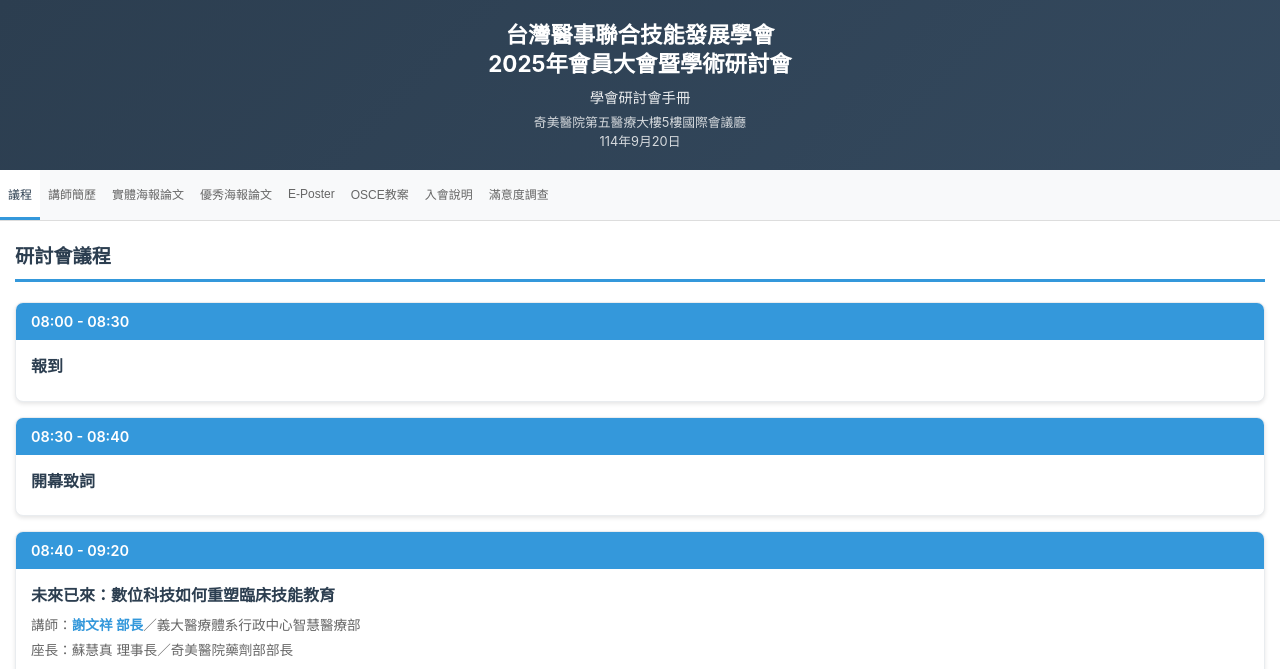
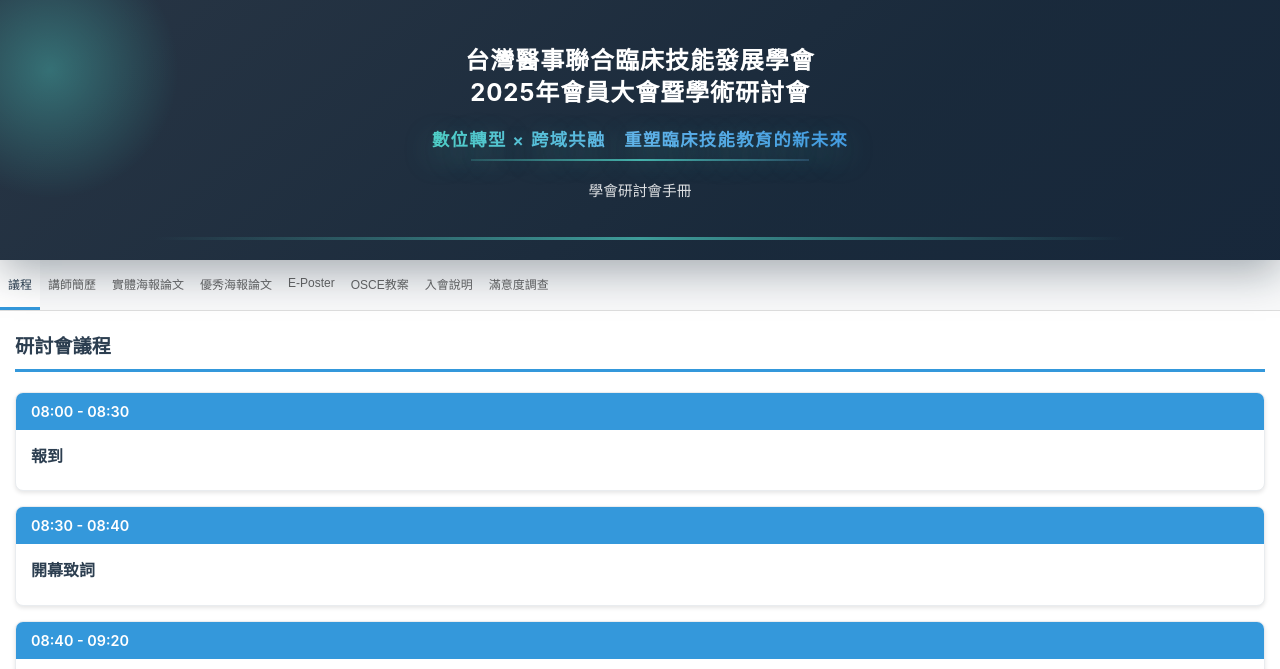
Before and after one commit to ling3567/2025annualconference, a plain HTML site: page index.html in a window 1280 px wide. Shown: the top 669 px of the page. Drawn offline with Linux system fonts and the light colour scheme.

Commit message:
Update conference homepage header

```diff
--- a/index.html
+++ b/index.html
@@ -3,7 +3,7 @@
 <head>
     <meta charset="UTF-8">
     <meta name="viewport" content="width=device-width, initial-scale=1.0">
-    <title>台灣醫事聯合技能發展學會2025年會員大會暨學術研討會</title>
+    <title>台灣醫事聯合臨床技能發展學會 2025年會員大會暨學術研討會</title>
     <style>
         * {
             margin: 0;
@@ -13,7 +13,7 @@
 
         body {
             font-family: -apple-system, BlinkMacSystemFont, 'Segoe UI', Roboto, sans-serif;
-            background: linear-gradient(135deg, #667eea 0%, #764ba2 100%);
+            background: linear-gradient(135deg, #0f1b2b 0%, #1f2d3d 60%, #27384a 100%);
             min-height: 100vh;
             color: #333;
         }
@@ -26,29 +26,87 @@
         }
 
         .header {
-            background: linear-gradient(135deg, #2c3e50 0%, #34495e 100%);
+            position: relative;
+            overflow: hidden;
+            background: linear-gradient(140deg, rgba(31, 45, 61, 0.96) 0%, rgba(18, 35, 53, 0.97) 65%, rgba(11, 28, 48, 0.95) 100%);
             color: white;
             text-align: center;
-            padding: 20px 15px;
-            box-shadow: 0 2px 10px rgba(0,0,0,0.1);
+            padding: 45px 18px 60px;
+            box-shadow: 0 12px 40px rgba(10, 25, 40, 0.35);
+        }
+
+        .header::before {
+            content: '';
+            position: absolute;
+            top: -60px;
+            left: -80px;
+            width: 260px;
+            height: 260px;
+            background: radial-gradient(circle at center, rgba(79, 209, 197, 0.55) 0%, rgba(79, 209, 197, 0) 70%);
+            opacity: 0.7;
+            filter: blur(0.5px);
+        }
+
+        .header::after {
+            content: '';
+            position: absolute;
+            bottom: 20px;
+            left: 12%;
+            width: 76%;
+            height: 3px;
+            background: linear-gradient(90deg, rgba(79, 209, 197, 0), rgba(79, 209, 197, 0.85), rgba(99, 179, 237, 0));
+            opacity: 0.8;
+        }
+
+        .header::before,
+        .header::after {
+            pointer-events: none;
+            z-index: 0;
+        }
+
+        .header > * {
+            position: relative;
+            z-index: 1;
         }
 
         .header h1 {
-            font-size: 1.4rem;
+            font-size: 1.5rem;
             font-weight: 700;
-            margin-bottom: 8px;
-            line-height: 1.3;
+            margin-bottom: 16px;
+            line-height: 1.35;
+            letter-spacing: 0.04em;
+            position: relative;
         }
 
         .header .subtitle {
-            font-size: 0.9rem;
-            opacity: 0.9;
-            margin-bottom: 5px;
+            font-size: 0.92rem;
+            opacity: 0.85;
+            margin-top: 18px;
         }
 
-        .header .location {
-            font-size: 0.8rem;
-            opacity: 0.8;
+        .conference-theme {
+            display: inline-block;
+            position: relative;
+            margin: 0 auto;
+            padding: 0 14px 10px;
+            font-size: 1.08rem;
+            font-weight: 600;
+            letter-spacing: 0.08em;
+            background: linear-gradient(95deg, #4fd1c5 0%, #63b3ed 50%, #4299e1 100%);
+            -webkit-background-clip: text;
+            background-clip: text;
+            -webkit-text-fill-color: transparent;
+            text-shadow: 0 10px 30px rgba(79, 209, 197, 0.35);
+        }
+
+        .conference-theme::after {
+            content: '';
+            position: absolute;
+            left: 12%;
+            right: 12%;
+            bottom: 0;
+            height: 2px;
+            background: linear-gradient(90deg, rgba(79, 209, 197, 0.2), rgba(79, 209, 197, 0.8), rgba(99, 179, 237, 0.2));
         }
 
         .tabs {
@@ -297,10 +355,9 @@
 <body>
     <div class="container">
         <div class="header">
-            <h1>台灣醫事聯合技能發展學會<br>2025年會員大會暨學術研討會</h1>
+            <h1>台灣醫事聯合臨床技能發展學會<br>2025年會員大會暨學術研討會</h1>
+            <div class="conference-theme">數位轉型 × 跨域共融　重塑臨床技能教育的新未來</div>
             <div class="subtitle">學會研討會手冊</div>
-            <div class="location">奇美醫院第五醫療大樓5樓國際會議廳</div>
-            <div class="location">114年9月20日</div>
         </div>
 
         <div class="tabs">
```
